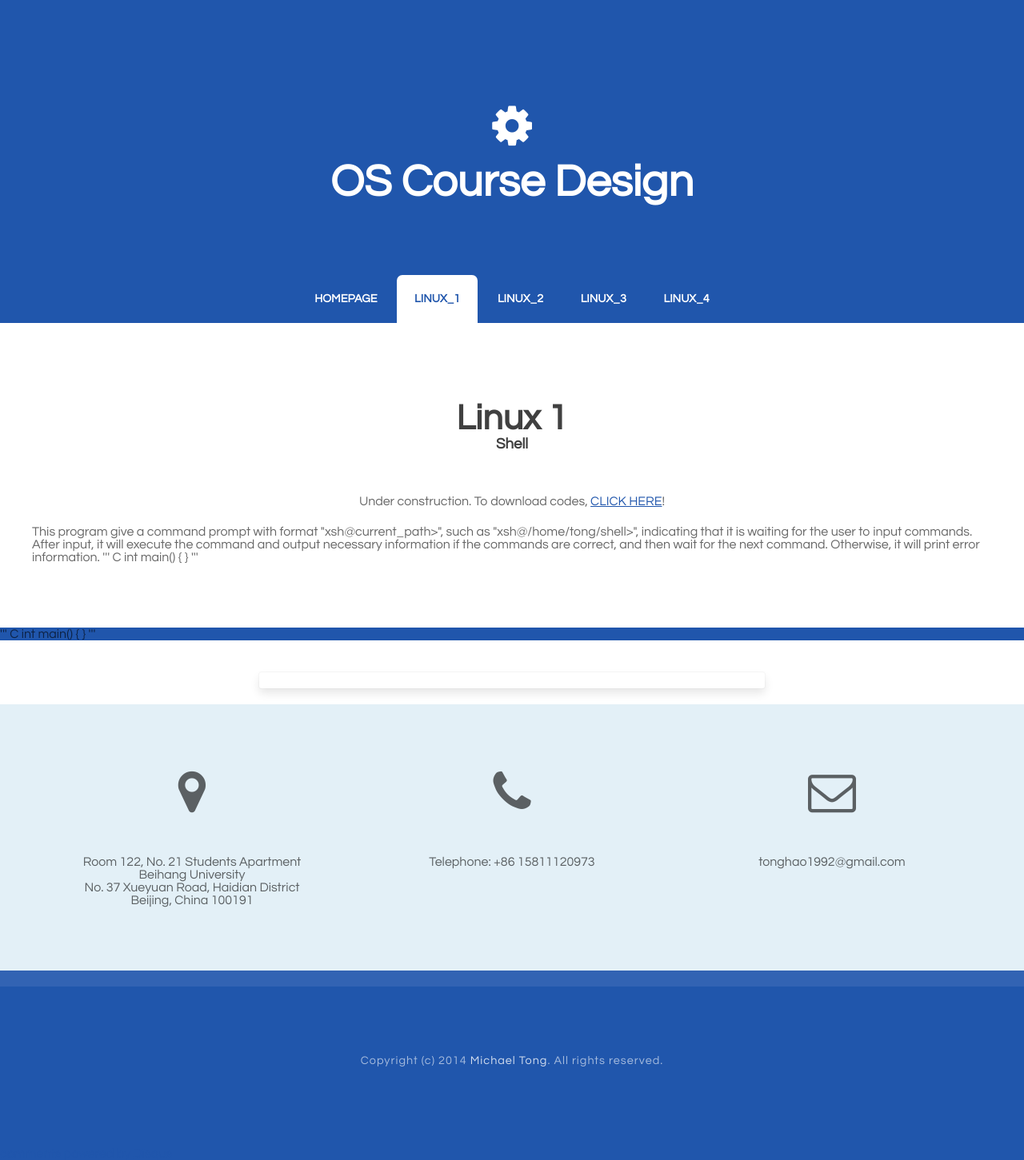
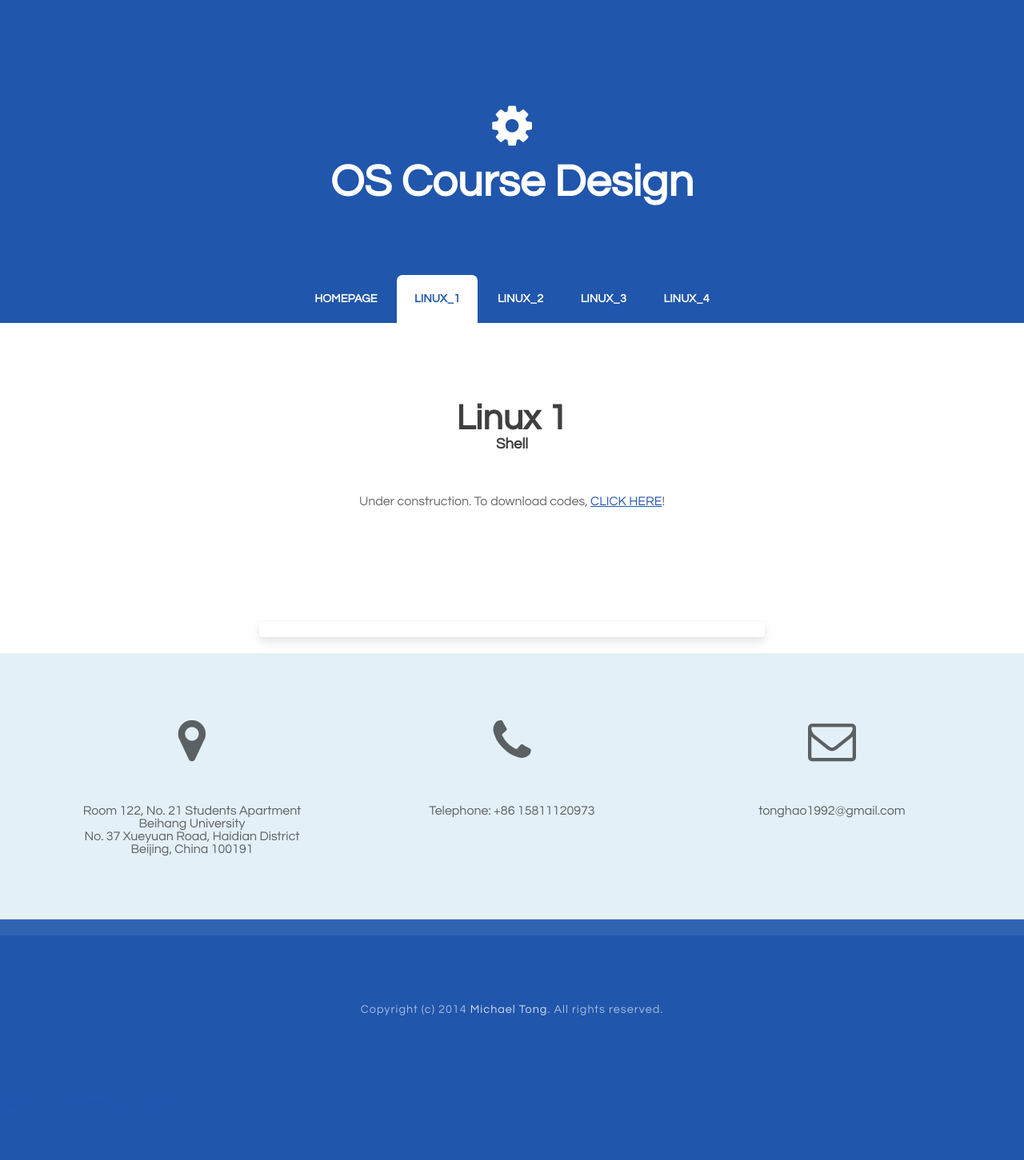
Before and after one commit to MichaelTong/OSCourseDesign, a Jekyll site: the page built from linux_1.html, in a window 1280 px wide. Shown: the whole page at 80% size. Built offline with Jekyll 4.4.1, drawn with Linux system fonts in a browser that asks for light colours; comment, search, counter and statistics services are not loaded; after the commit the page ends 1387 px from its top, so only the background shows below that.

Commit message:
Update linux_1.html

```diff
--- a/linux_1.html
+++ b/linux_1.html
@@ -27,16 +27,5 @@ comments: true
 			</div>
 			<p>Under construction. To download codes, <a id="link1" href="{{ site.url }}#codes">CLICK HERE</a><a id="link2" href="#footer-small">CLICK HERE</a>!</p>
 		</div>
-		This program give a command prompt with format "xsh@current_path>", such as "xsh@/home/tong/shell>", indicating that it is waiting for the user to input commands. After input, it will execute the command and output necessary information if the commands are correct, and then wait for the next command. Otherwise, it will print error information.
-		''' C
-		int main()
-		{
-		}
-		'''
 	</div>
 </div>
-''' C
-		int main()
-		{
-		}
-		'''
```
